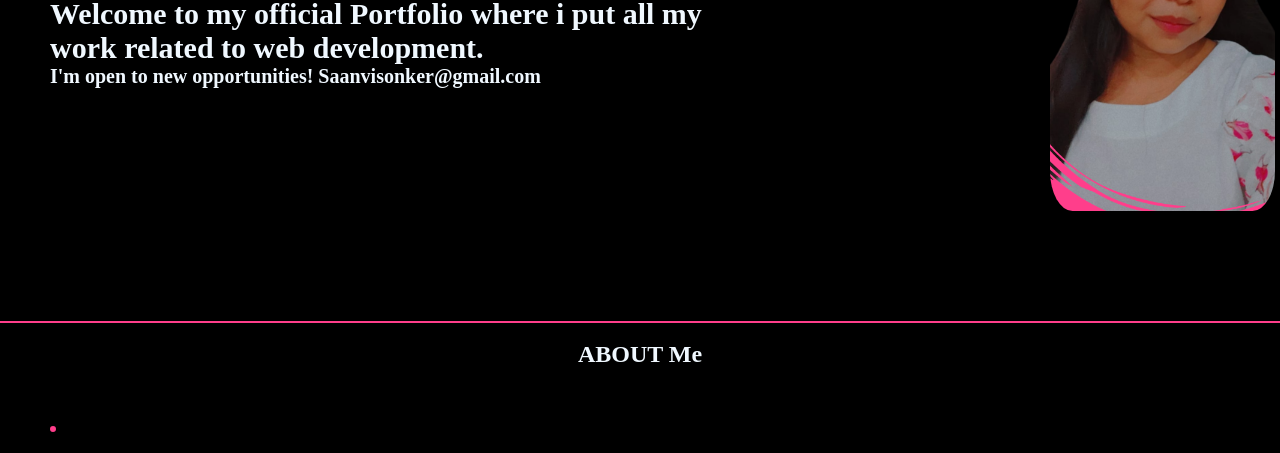
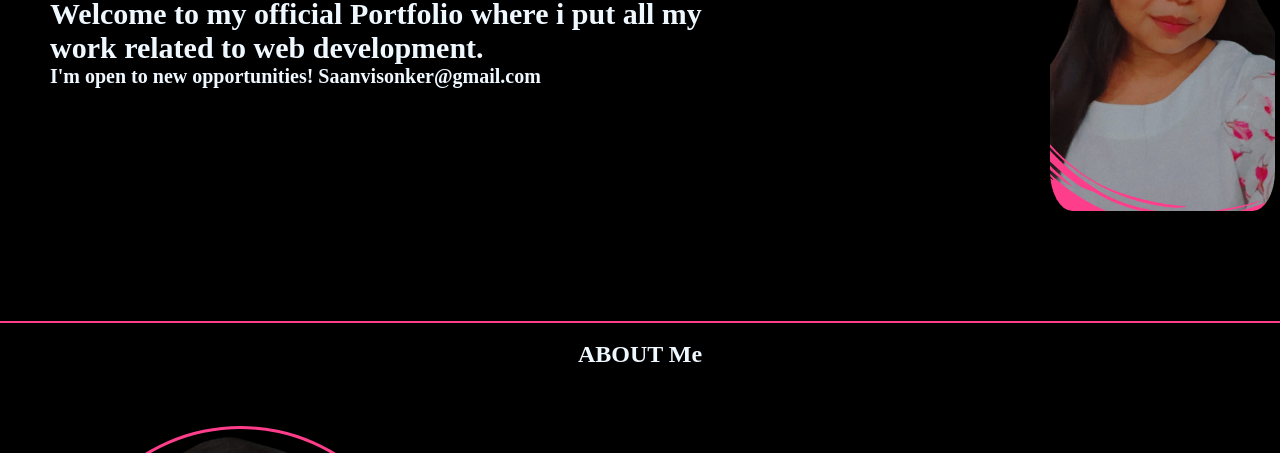
Before and after one commit to saanvisonker/my-portfolio, a plain HTML site: page index.html in a window 1280 px wide. Shown: the part 279-732 px from the top of the page. Drawn offline with Linux system fonts and the light colour scheme; the site is published under a folder, as on GitHub Pages, so addresses that start at the root find nothing; a web font is replaced by a local one.

Commit message:
updating

```diff
--- a/index.html
+++ b/index.html
@@ -56,7 +56,7 @@
         <br>
         <div class="aboutme">
         <div class="img">
-<img src="/photo1.png" alt="">
+<img src="./photo1.png" alt="">
         </div>
         <div class="about">
             <p>I'm Saanvi Sonker, a dedicated B.Tech CSIT student with a passion for technology. I'm on a mission to explore, innovate, and contribute to the dynamic world of computer science and information technology. Join me on this exciting journey of knowledge and discovery!</p>
```
